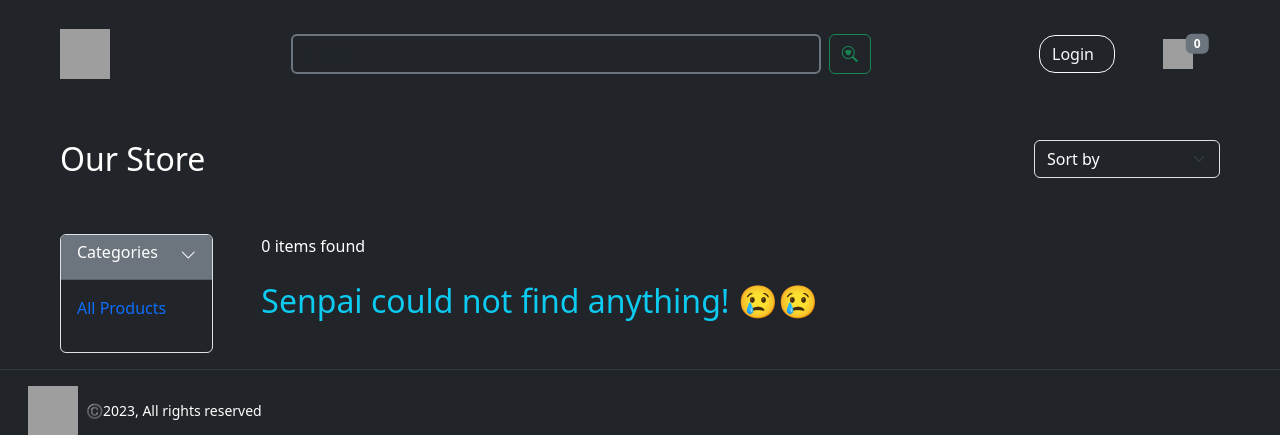
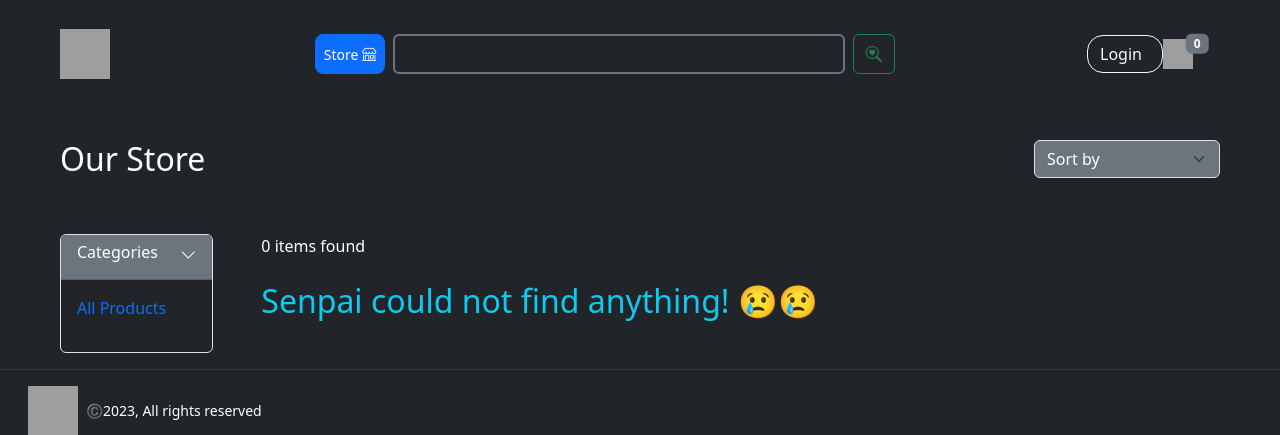
Before and after one commit to dheereshagrwal/animebits, a Django app: page /store/ in a window 1280 px wide. Shown: the top 435 px of the page. Run offline with Django 4.2, Linux system fonts and the light colour scheme; data comes from the database, SQL or seed files in the repository; data that the repository does not hold is empty; some libraries are stand-ins or nearby versions; grey boxes are pictures that could not be loaded.

Commit message:
store button added

```diff
--- a/templates/includes/navbar.html
+++ b/templates/includes/navbar.html
@@ -6,13 +6,19 @@
     </a>
     <div class="d-none d-sm-block w-50 me-1">
       <form
-        class="d-flex"
+        class="d-flex gap-2"
         role="search"
         action="{% url 'search' %}"
         method="GET"
       >
+        <button
+          class="btn btn-sm btn-primary font-inter rounded-3 d-flex gap-1 align-items-center"
+          url="{% url 'store' %}"
+        >
+          <span>Store</span><i class="bi bi-shop"></i>
+        </button>
         <input
-          class="form-control me-2 bg-dark text-white border-2 border-secondary font-karla"
+          class="form-control bg-dark text-white border-2 border-secondary font-karla"
           type="search"
           placeholder="Search"
           aria-label="Search"
@@ -24,7 +30,7 @@
         </button>
       </form>
     </div>
-    <div class="d-flex align-items-center justify-content-end gap-4 gap-lg-5">
+    <div class="d-flex align-items-center justify-content-end gap-4 gap-md-0">
       {% load socialaccount %} {% if not user.is_authenticated %}
       <a
         href="{% url 'login' %}"
@@ -59,10 +65,16 @@
       </a>
     </div>
   </div>
-  <div class="d-sm-none w-75 flex-start mt-4 mx-auto">
-    <form class="d-flex" role="search">
+  <div class="d-sm-none w-100 flex-start mt-4 mx-auto px-4">
+    <form class="d-flex gap-1" role="search">
+      <button
+        class="btn btn-sm btn-primary font-inter rounded-3 d-flex gap-1 align-items-center"
+        url="{% url 'store' %}"
+      >
+        <span>Store</span> <i class="bi bi-shop"></i>
+      </button>
       <input
-        class="form-control me-1 text-white bg-dark border-2 border-secondary font-karla"
+        class="form-control text-white bg-dark border-2 border-secondary font-karla"
         type="search"
         placeholder="Search"
         aria-label="Search"
--- a/templates/store/store.html
+++ b/templates/store/store.html
@@ -9,7 +9,7 @@
       {% endif %}
       <div>
         <select
-          class="form-select bg-dark text-white font-karla"
+          class="form-select bg-secondary text-white font-karla"
           name="sort"
           onchange="this.form.submit()"
         >
```
